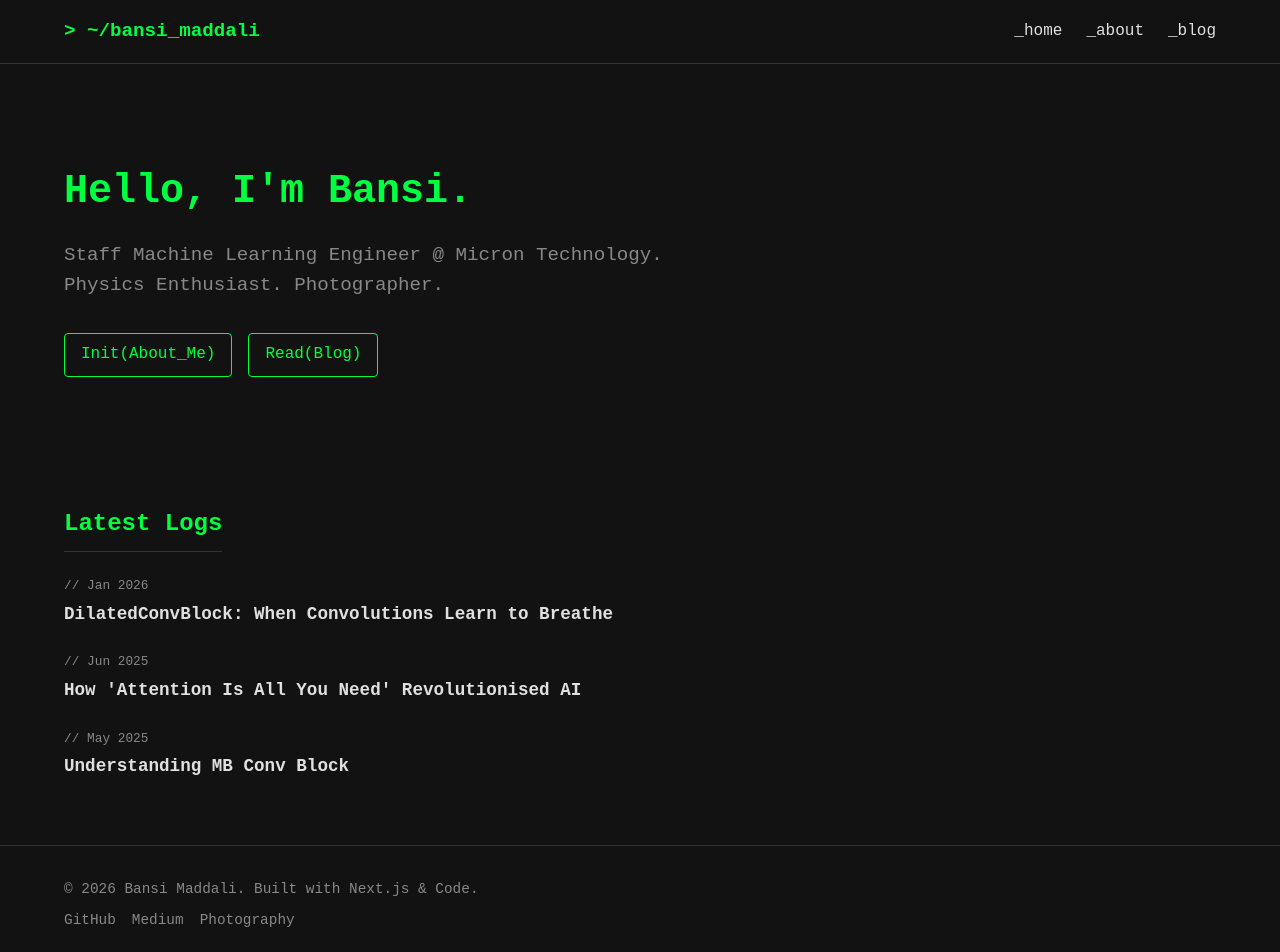
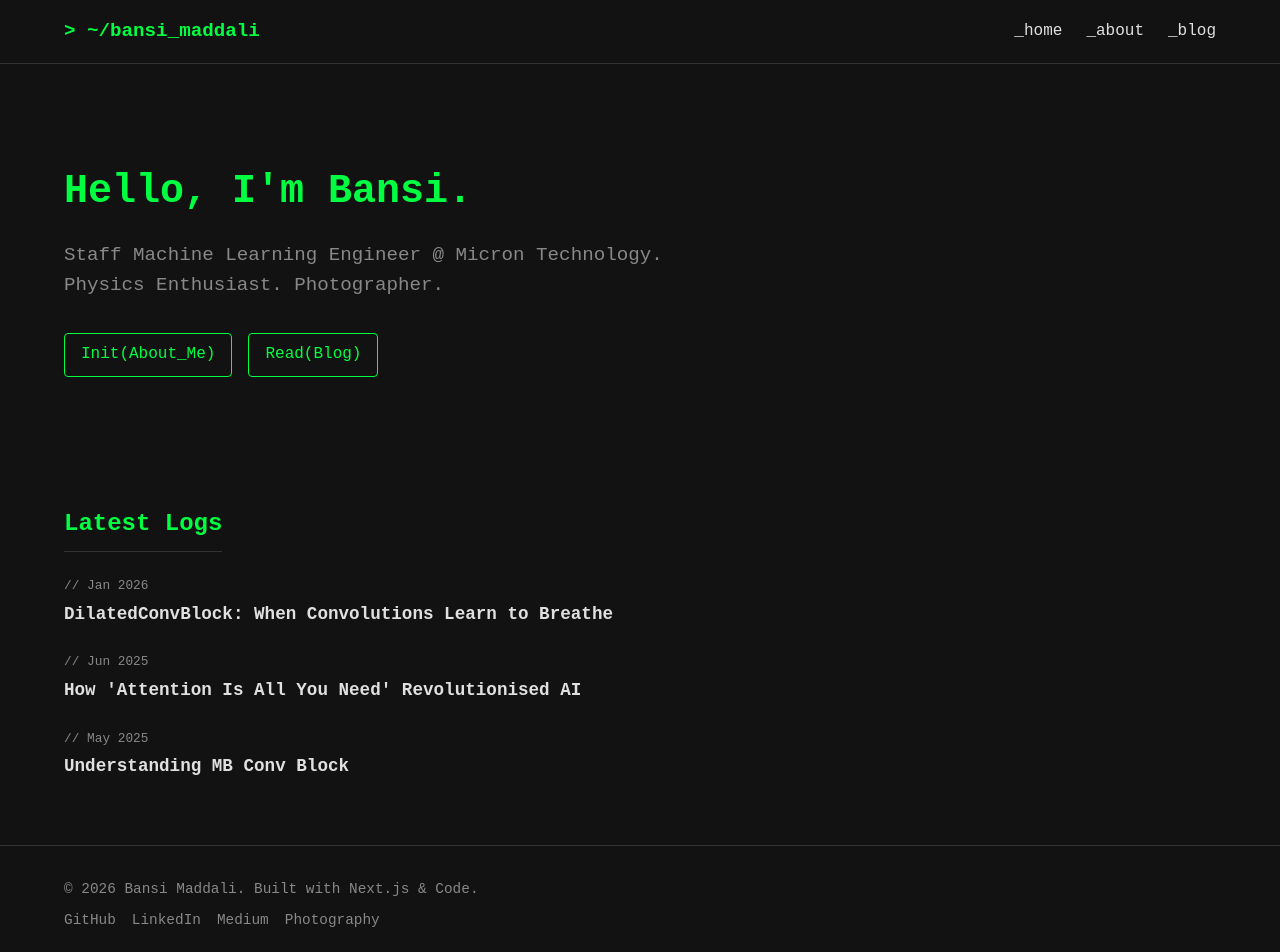
Before and after one commit to bansi-007/bansi, a Next.js app: page / in a window 1280 px wide. Shown: the top 952 px of the page. Built offline with nearby package versions, Linux system fonts and the light colour scheme.

Commit message:
Add LinkedIn and Medium links to footer

```diff
--- a/src/components/Footer.tsx
+++ b/src/components/Footer.tsx
@@ -9,6 +9,7 @@
                 </p>
                 <div className={styles.socials}>
                     <a href="https://github.com/bansi-007" target="_blank" rel="noopener noreferrer">GitHub</a>
+                    <a href="https://www.linkedin.com/in/bansi-maddali" target="_blank" rel="noopener noreferrer">LinkedIn</a>
                     <a href="https://medium.com/@bansidath" target="_blank" rel="noopener noreferrer">Medium</a>
                     <a href="https://bansiwildography.com" target="_blank" rel="noopener noreferrer">Photography</a>
                 </div>
```
